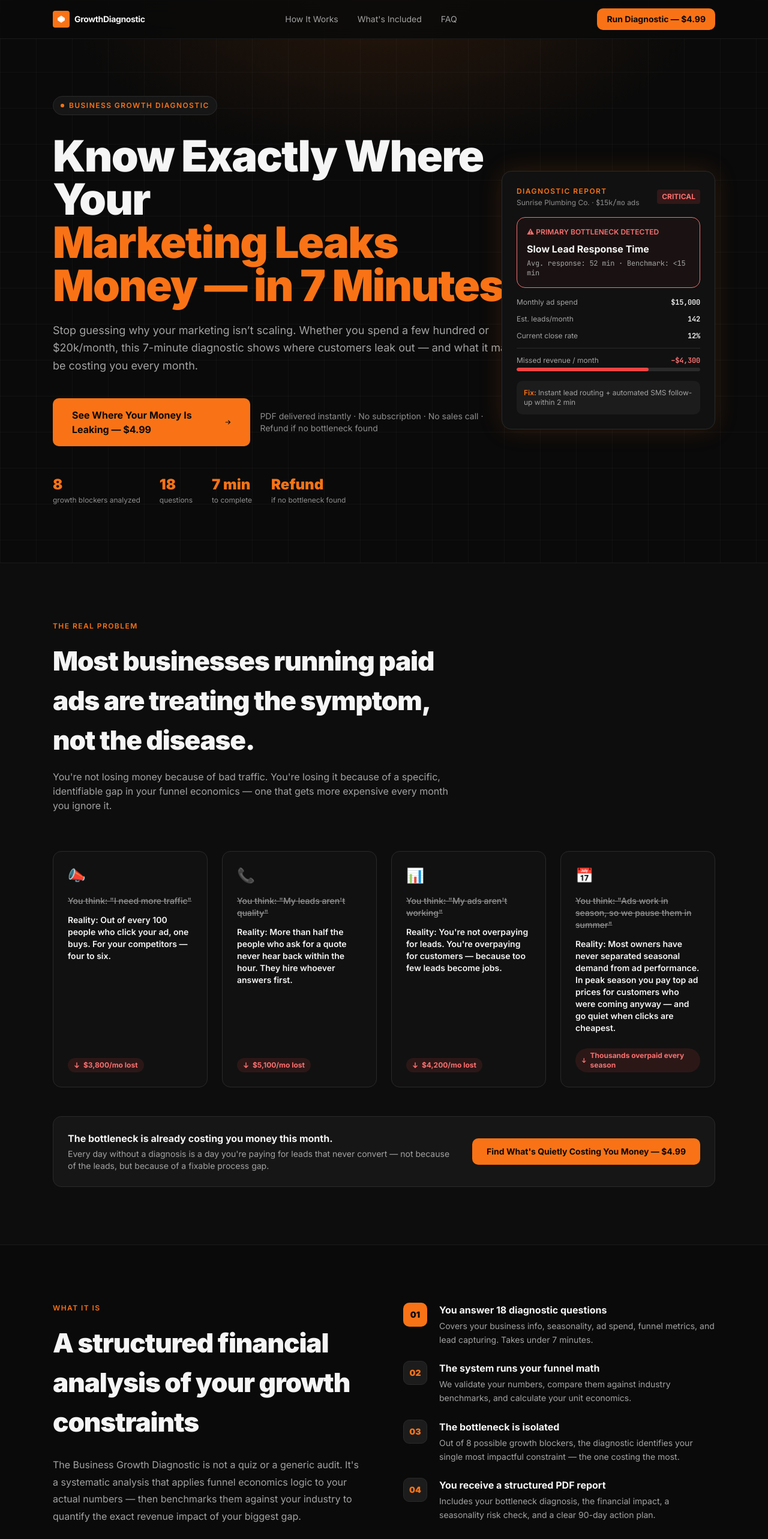
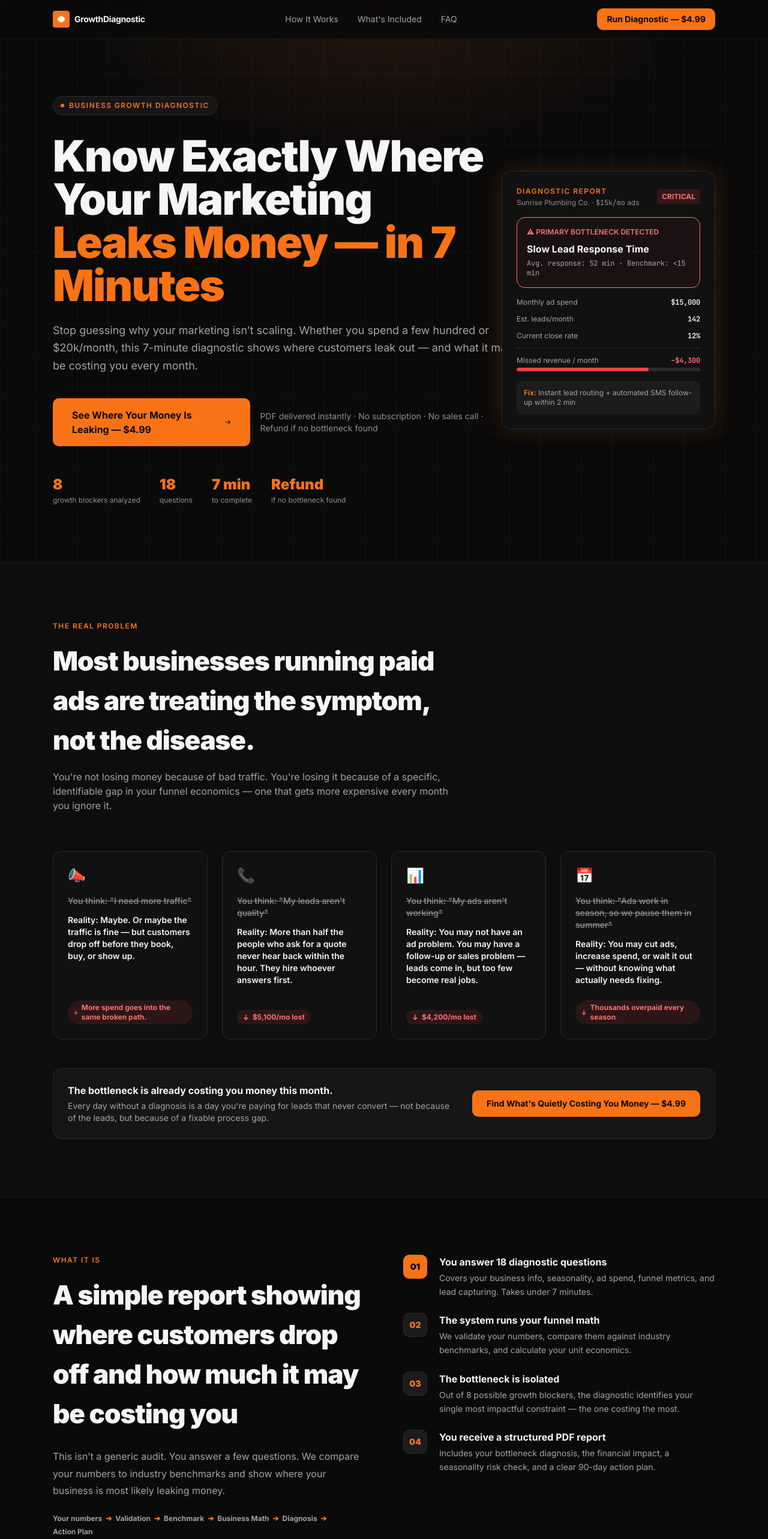
Before and after one commit to 1clipwizard1-bit/growth-diagnostic-site, a React (Vite) app: page / in a window 1280 px wide. Shown: the top 2566 px of the page at 60% size. Built offline with nearby package versions, Linux system fonts and the light colour scheme.

Commit message:
chore: optimize copy for hero, problem framing cards, and product explanation

```diff
--- a/index.html
+++ b/index.html
@@ -43,8 +43,8 @@
 						<span style="font-size: 12px; font-weight: 600; color: #f97316; letter-spacing: 0.12em; text-transform: uppercase;">Business Growth Diagnostic</span>
 					</div>
 					<h1 style="font-size: 3rem; font-weight: 900; margin: 0 0 24px 0; line-height: 1.1; letter-spacing: -0.02em;">
-						Know Exactly Where Your<br />
-						<span style="color: #f97316;">Marketing Leaks Money — in 7 Minutes</span>
+						Know Exactly Where Your Marketing<br />
+						<span style="color: #f97316;">Leaks Money — in 7 Minutes</span>
 					</h1>
 					<p style="font-size: 1.125rem; line-height: 1.6; color: #a3a3a3; max-width: 650px; margin: 0 auto 40px auto;">
 						Stop guessing why your marketing isn’t scaling. Whether you spend a few hundred or $20k/month, this 7-minute diagnostic shows where customers leak out — and what it may be costing you every month.
--- a/src/web/components/Hero.tsx
+++ b/src/web/components/Hero.tsx
@@ -17,8 +17,8 @@ export function Hero() {
 
           {/* Headline */}
           <h1 className="font-black tracking-tight leading-none mb-6" style={{ fontSize: 'clamp(2.5rem, 6vw, 4.5rem)', color: '#f5f5f5' }}>
-            Know Exactly Where Your<br />
-            <span style={{ color: '#f97316' }}>Marketing Leaks Money — in 7 Minutes</span>
+            Know Exactly Where Your Marketing<br />
+            <span style={{ color: '#f97316' }}>Leaks Money — in 7 Minutes</span>
           </h1>
 
           <p className="text-lg leading-relaxed mb-10 max-w-3xl" style={{ color: '#a3a3a3' }}>
--- a/src/web/components/ProblemFraming.tsx
+++ b/src/web/components/ProblemFraming.tsx
@@ -2,8 +2,8 @@ const problems = [
   {
     icon: '📣',
     wrong: 'You think: "I need more traffic"',
-    real: 'Reality: Out of every 100 people who click your ad, one buys. For your competitors — four to six.',
-    loss: '$3,800/mo lost',
+    real: 'Reality: Maybe. Or maybe the traffic is fine — but customers drop off before they book, buy, or show up.',
+    loss: 'More spend goes into the same broken path.',
   },
   {
     icon: '📞',
@@ -14,13 +14,13 @@ const problems = [
   {
     icon: '📊',
     wrong: 'You think: "My ads aren\'t working"',
-    real: 'Reality: You\'re not overpaying for leads. You\'re overpaying for customers — because too few leads become jobs.',
+    real: 'Reality: You may not have an ad problem. You may have a follow-up or sales problem — leads come in, but too few become real jobs.',
     loss: '$4,200/mo lost',
   },
   {
     icon: '📅',
     wrong: 'You think: "Ads work in season, so we pause them in summer"',
-    real: 'Reality: Most owners have never separated seasonal demand from ad performance. In peak season you pay top ad prices for customers who were coming anyway — and go quiet when clicks are cheapest.',
+    real: 'Reality: You may cut ads, increase spend, or wait it out — without knowing what actually needs fixing.',
     loss: 'Thousands overpaid every season',
   },
 ];
--- a/src/web/components/ProductExplanation.tsx
+++ b/src/web/components/ProductExplanation.tsx
@@ -29,10 +29,10 @@ export function ProductExplanation() {
           <div>
             <div className="section-label mb-4">What It Is</div>
             <h2 className="font-black tracking-tight mb-6" style={{ fontSize: 'clamp(1.75rem, 4vw, 2.75rem)', color: '#f5f5f5' }}>
-              A structured financial analysis of your growth constraints
+              A simple report showing where customers drop off and how much it may be costing you
             </h2>
             <p className="mb-6" style={{ color: '#a3a3a3', lineHeight: '1.8' }}>
-              The Business Growth Diagnostic is not a quiz or a generic audit. It's a systematic analysis that applies funnel economics logic to your actual numbers — then benchmarks them against your industry to quantify the exact revenue impact of your biggest gap.
+              This isn’t a generic audit. You answer a few questions. We compare your numbers to industry benchmarks and show where your business is most likely leaking money.
             </p>
 
             {/* Methodology flow */}
```
